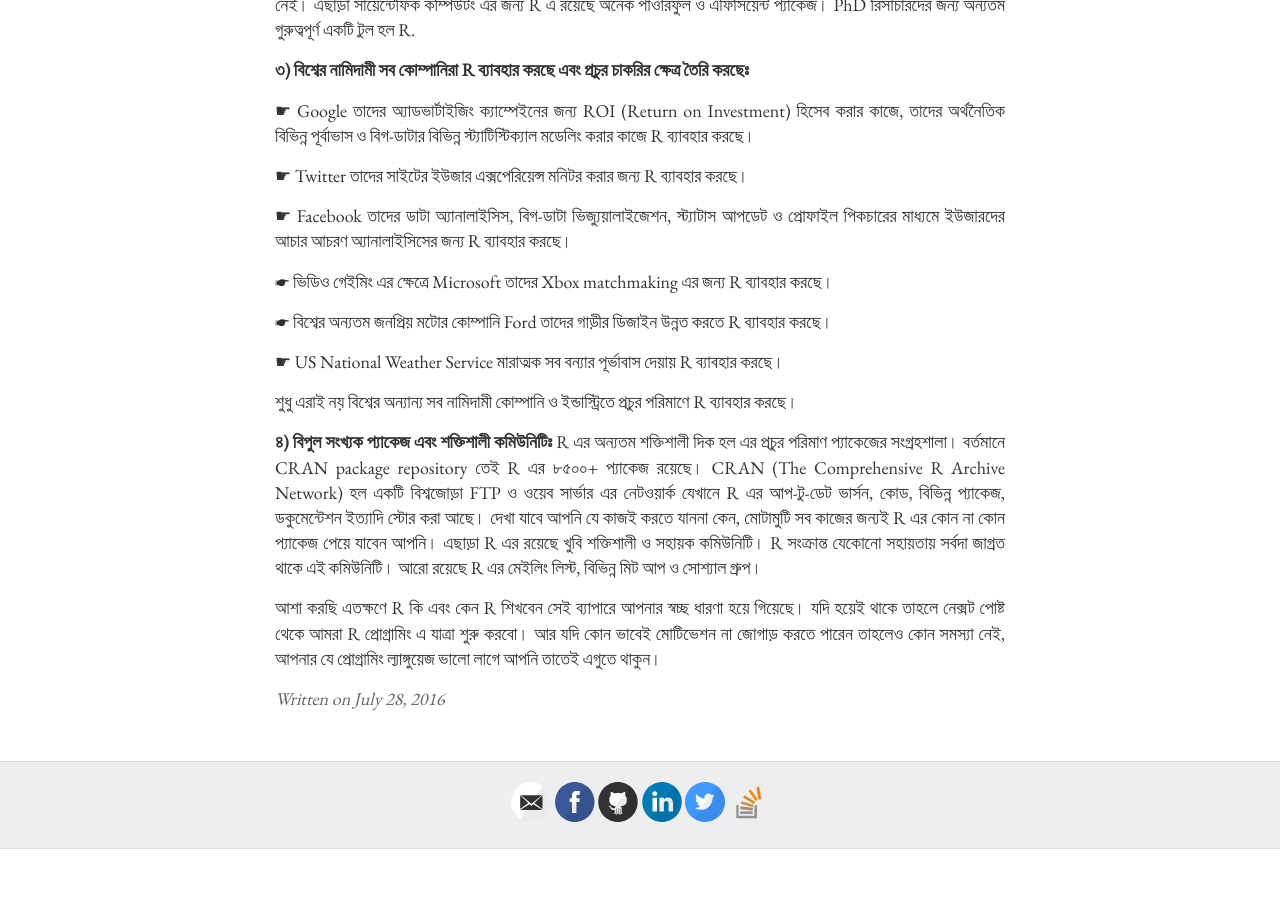
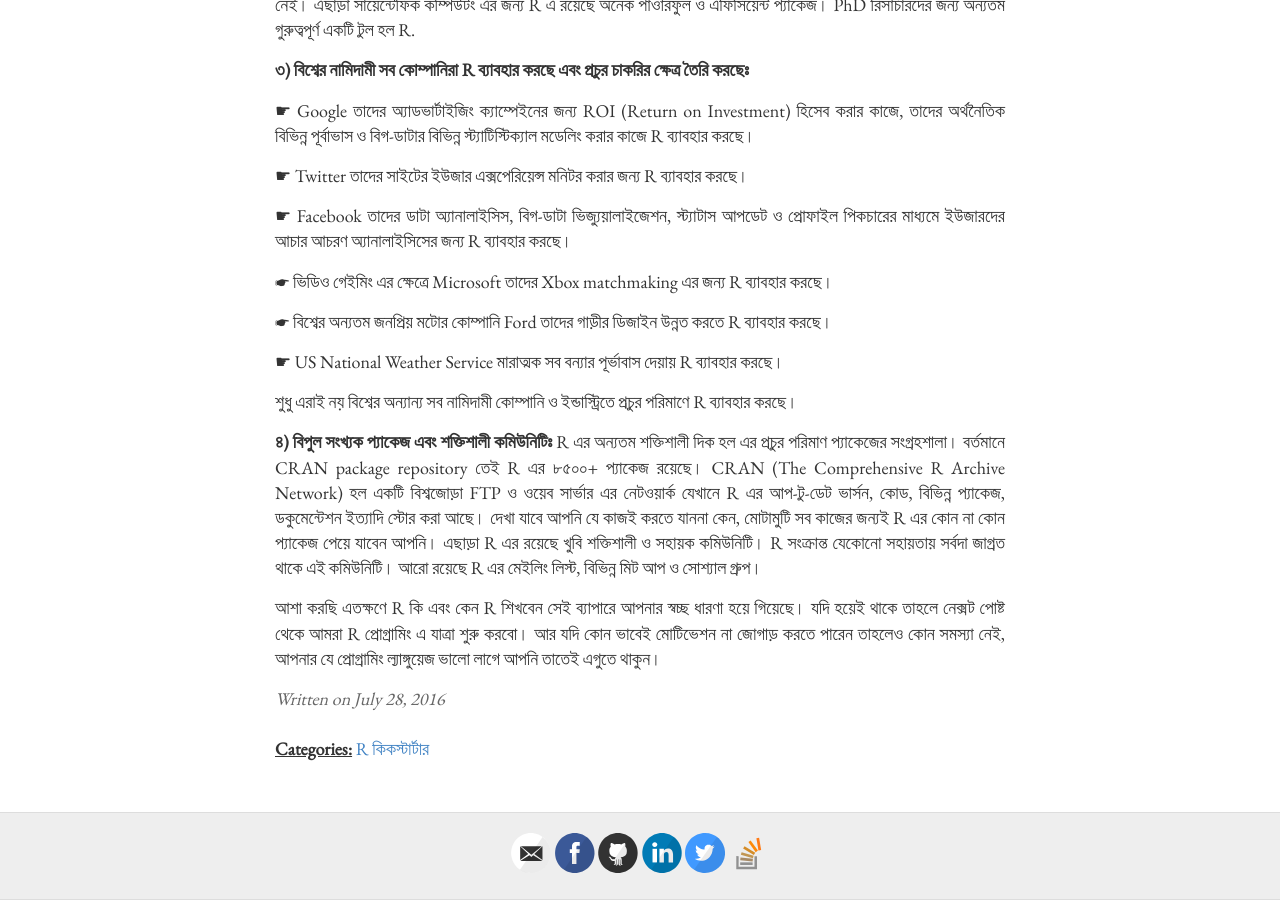
Before and after one commit to abdalimran/abdalimran.github.io, a Jekyll site: the page built from _posts/2016-07-28-r-প্রোগ্রামিং-কি-এবং-কেন.md, in a window 1280 px wide and 900 px high, scrolled down 824 px. Built offline with Jekyll 4.4.1, drawn with Linux system fonts in a browser that asks for light colours; some web fonts are replaced; comment, search, counter and statistics services are not loaded; before the commit the page ends 1673 px from its top, so only the background shows below that.

Commit message:
Updated on ' date +'%Y-%m-%d %H:%M:%S''

```diff
--- a/_layouts/post.html
+++ b/_layouts/post.html
@@ -4,7 +4,6 @@
 
 <article class="post">
 	<h1>{{ page.title }}</h1>
-
 	<div class="entry">
 		{{ content }}
 	</div>
@@ -13,5 +12,21 @@
 		Written on {{ page.date | date: "%B %e, %Y" }}
 	</div>
 
+	<br>
+
+  	<div class="post-categories">
+		{% if post %}
+		{% assign categories = post.categories %}
+		{% else %}
+		{% assign categories = page.categories %}
+		{% endif %}
+		<b><u>Categories:</u></b>
+		{% for category in categories %}
+		<a href="{{site.baseurl}}/categories/#{{category|slugize}}">{{category}}</a>
+		{% unless forloop.last %}&nbsp;{% endunless %}
+		{% endfor %}
+	</div>
+
   	{% include disqus.html %}
+
 </article>
--- a/_posts/2016-07-28-r-প্রোগ্রামিং-কি-এবং-কেন.md
+++ b/_posts/2016-07-28-r-প্রোগ্রামিং-কি-এবং-কেন.md
@@ -1,7 +1,8 @@
 ---
 layout: post
 title: R কিকস্টার্টার - ০০ R জিনিসটা কি? এবং কেন শিখবো?
-category: R কিকস্টার্টার
+categories:
+    - "R কিকস্টার্টার"
 ---
 
 R একটি মাল্টি-প্যারাডাইম প্রোগ্রামিং ল্যাঙ্গুয়েজ এবং সফটওয়্যার এনভায়রনমেন্ট, যা সাধারণত স্ট্যাটিস্টিক্যাল কম্পিউটিং ও অ্যানালাইসিস, গ্রাফিক্স রিপ্রেজেন্টেশন এবং রিপোর্টিং  এর জন্য খুবি জনপ্রিয়। তবে বর্তমানে R এর পরিধি আরো অনেক বড়।
```
Also changed, not shown: _posts/2016-07-13-Smart-World-through-the-eyes-of-The-Internet-of-Things-(IoT).md (+4 -0 lines), categories.md (+2 -0 lines). Lines whose indentation alone changed are shown as unchanged.
